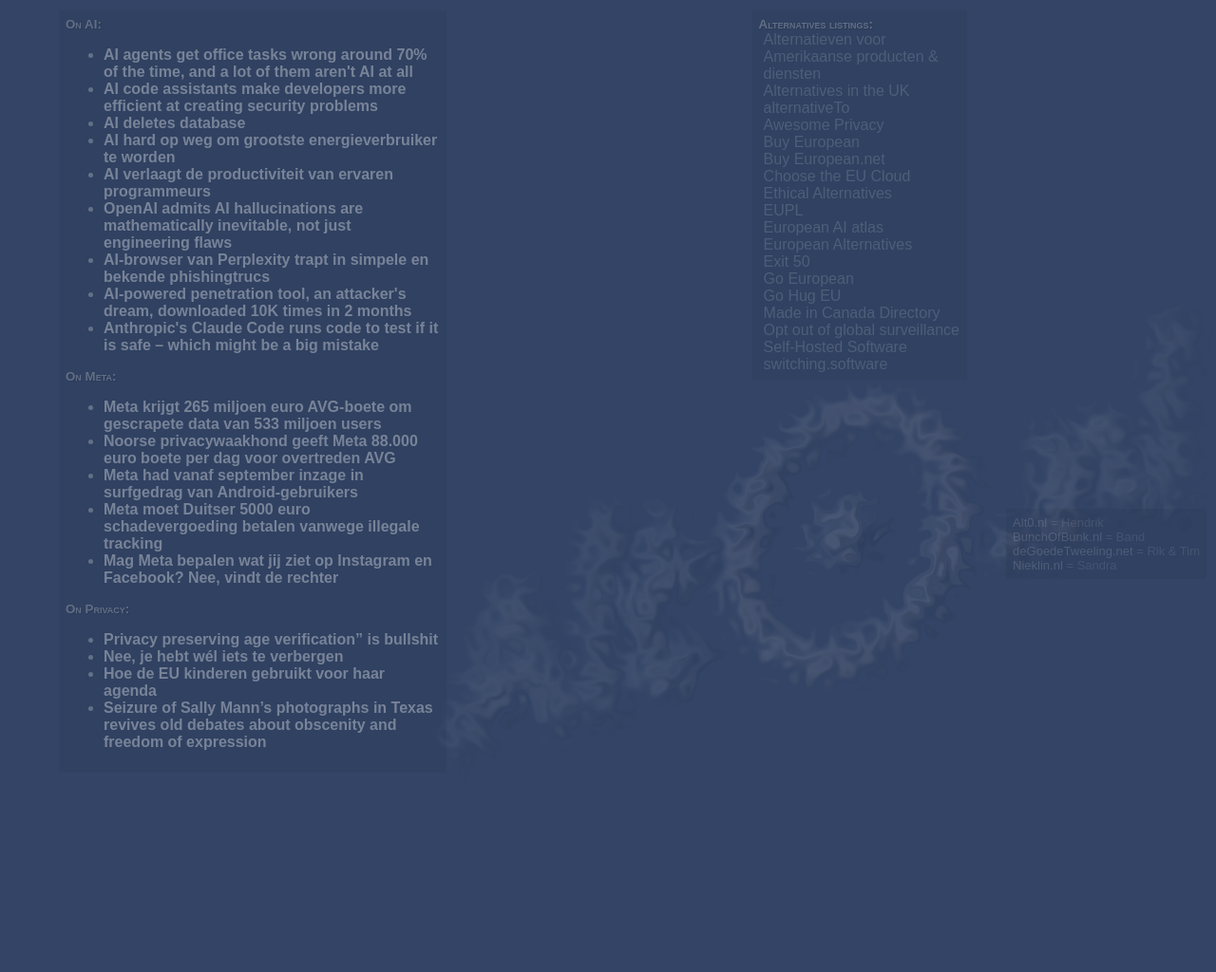
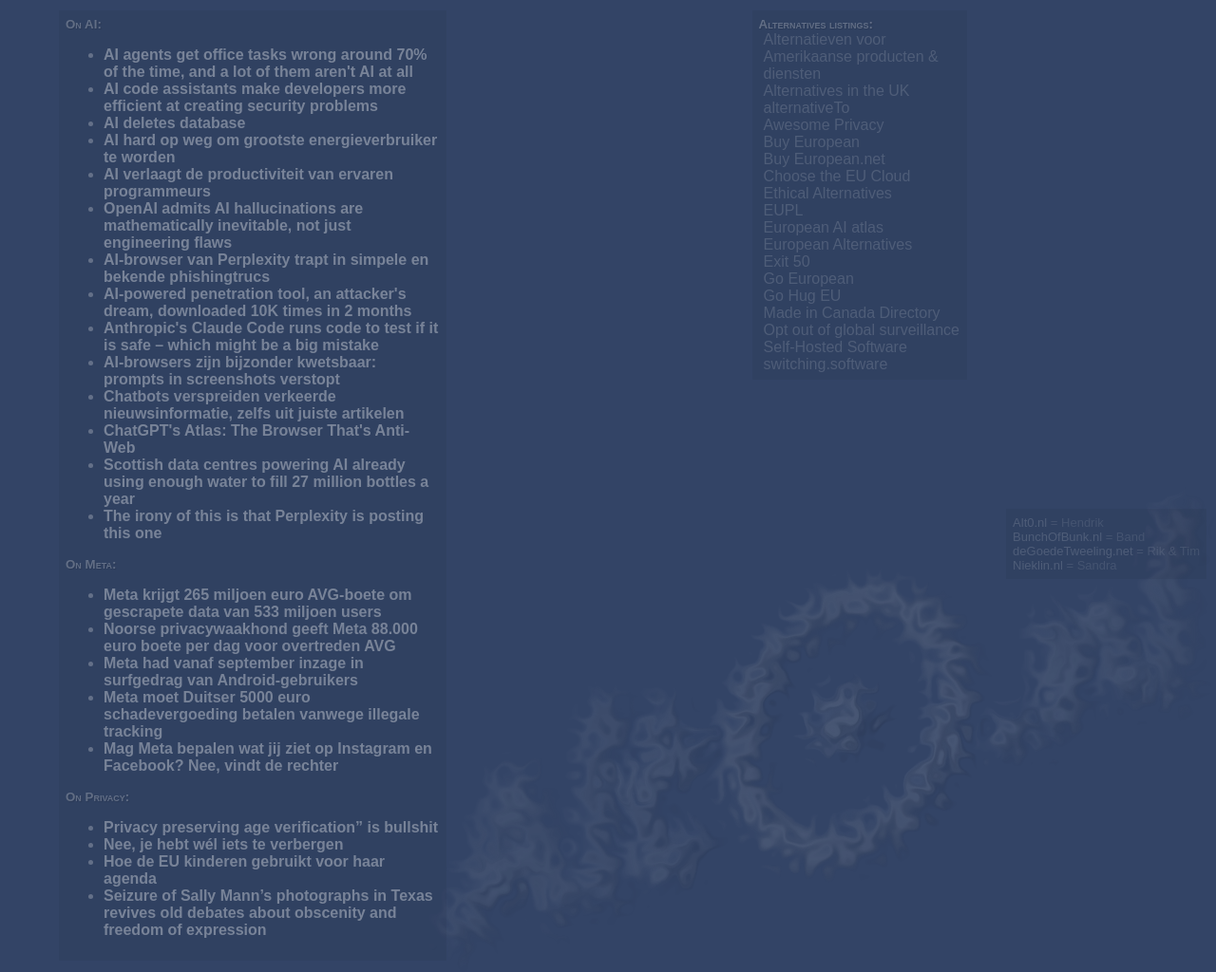
Before and after one commit to brownhamer/alt0.nl, a PHP site: page /on.php in a window 1280 px wide. Shown: the part 180-1204 px from the top of the page at 95% size. Before the commit the page ends 970 px from the top, so only its background shows below. Run offline with PHP 8.4, Linux system fonts and the light colour scheme.

Commit message:
Added more on AI

```diff
--- a/on.php
+++ b/on.php
@@ -24,6 +24,12 @@ startHtmlPage('Alt0.nl &rarr; On AI');
   <li><a href="https://tweakers.net/nieuws/238390/ai-browser-van-perplexity-trapt-in-simpele-en-bekende-phishingtrucs.html">AI-browser van Perplexity trapt in simpele en bekende phishingtrucs</a></li>
   <li><a href="https://www.theregister.com/2025/09/11/cobalt_strikes_ai_successor_downloaded/">AI-powered penetration tool, an attacker's dream, downloaded 10K times in 2 months</a></li>
   <li><a href="https://www.theregister.com/2025/09/09/ai_security_review_risks/">Anthropic's Claude Code runs code to test if it is safe – which might be a big mistake</a></li>
+  <li><a href="https://www.bright.nl/nieuws/1704264/ai-browsers-zijn-bijzonder-kwetsbaar-prompts-in-screenshots-verstopt.html">AI-browsers zijn bijzonder kwetsbaar: prompts in screenshots verstopt</a></li>
+  <li><a href="https://tweakers.net/nieuws/240610/chatbots-verspreiden-verkeerde-nieuwsinformatie-zelfs-uit-juiste-artikelen.html">Chatbots verspreiden verkeerde nieuwsinformatie, zelfs uit juiste artikelen</a></li>
+  <li><a href="https://www.anildash.com/2025/10/22/atlas-anti-web-browser/">ChatGPT's Atlas: The Browser That's Anti-Web</a></li>
+  <li><a href="https://www.bbc.com/news/articles/c77zxx43x4vo">Scottish data centres powering AI already using enough water to fill 27 million bottles a year</a></li>
+  <li><a href="https://mastodon.social/@nixCraft/115387473218466349">The irony of this is that Perplexity is posting this one</a></li>
+  <!--<li><a href=""></a></li>-->
 </ul>
 
 <h5>On Meta:</h5>
```
